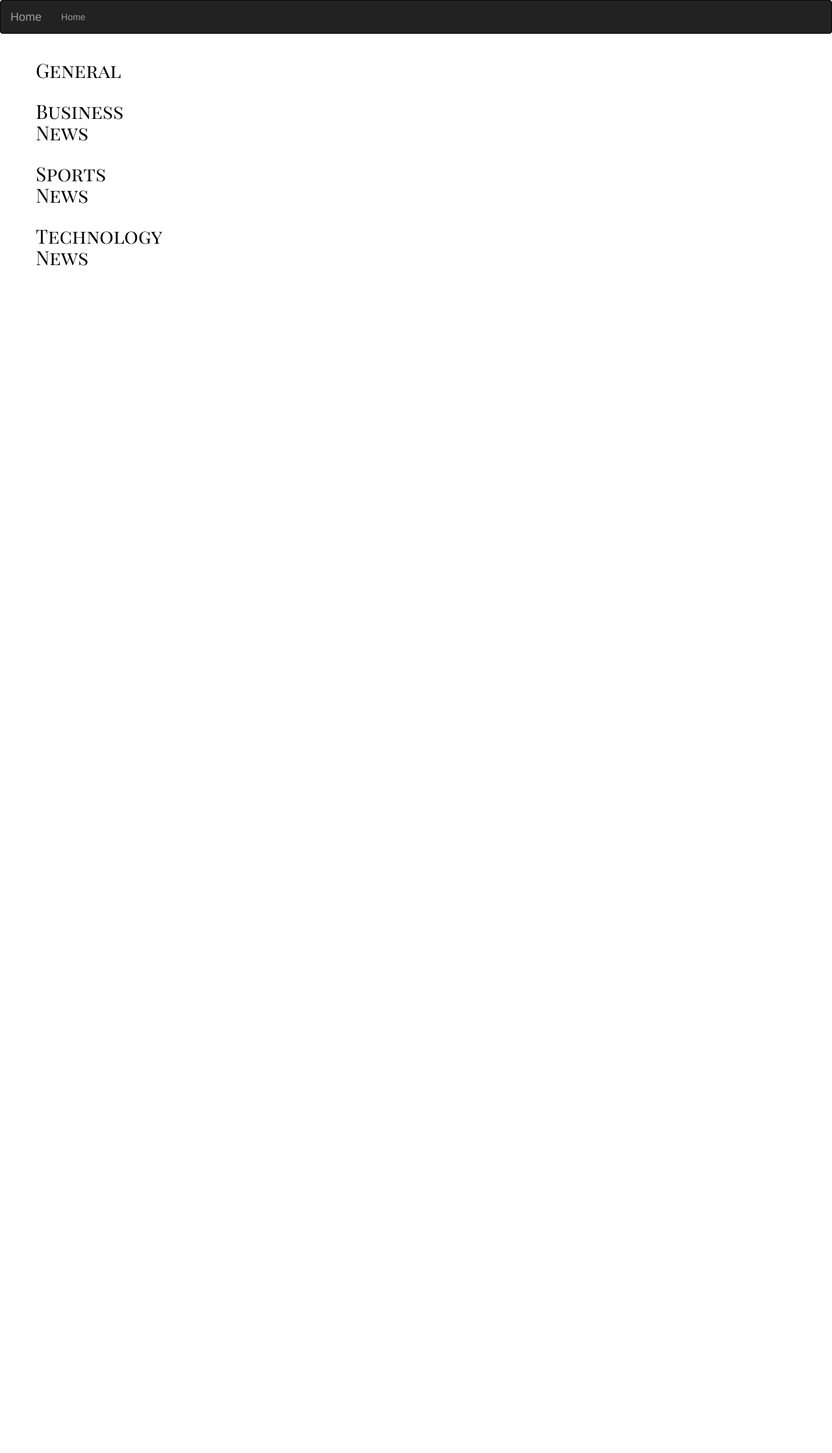
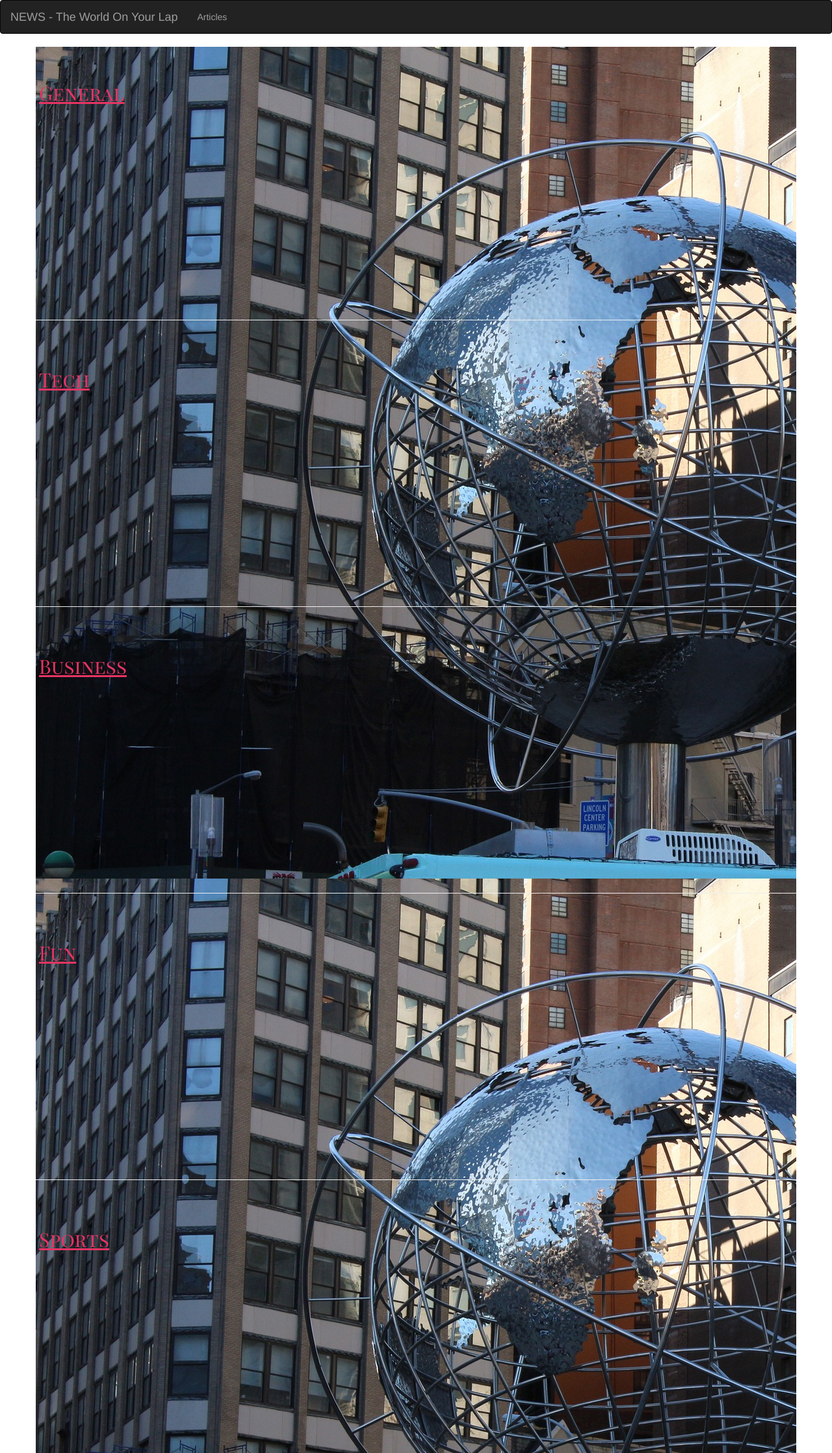
Before and after one commit to nimomaina/News, a Flask app: template app/templates/index.html in a window 1280 px wide. Shown: the whole page at 65% size. Before the commit the page ends 409 px from the top, so only its background shows below. Run offline with Flask 2, Linux system fonts and the light colour scheme; the template is opened without the code that fills it, so the values that code supplies are empty; some libraries are stand-ins or nearby versions; some web fonts are replaced.

Commit message:
Polished the application

```diff
--- a/app/main/views.py
+++ b/app/main/views.py
@@ -10,17 +10,16 @@ def index():
     view root page that returns the index page and its data
     '''
     title = "Home - The World On Your Lap"
-
     all_news = get_news('sports')
     general_news = get_news('general')
     tech_news = get_news('technology')
     bus_news = get_news('business')
-    sci_news = get_news('science')
+    ent_news = get_news('entertainment')
 
     # print(all_news)
 
     return render_template('index.html', title=title, sports=all_news, general=general_news, technology=tech_news,
-                           business=bus_news, science=sci_news)
+                           business=bus_news, entertainment=ent_news)
 
 
 # Views
--- a/app/static/css/index.css
+++ /dev/null
@@ -1,12 +0,0 @@
-h2{
-    font-family: 'Playfair Display SC', serif;
-    color: #000;
-}
-
-.row{
-    font-family: 'Slabo 27px', serif;
-}
-.thumbnail{
-    padding: 5px;
-    background-color: #45050C;
-}
--- /dev/null
+++ b/app/static/css/indexstyle.css
@@ -0,0 +1,27 @@
+h2{
+    font-family: 'Playfair Display SC', serif;
+    color: #E63462;
+    padding-top: 30px;
+    text-decoration: underline;
+}
+
+.row{
+    font-family: 'Slabo 27px', serif;
+}
+.thumbnail{
+    padding: 5px;
+    height: 150px;
+    background-color: #FFF
+    border: none;
+}
+.thumbnail h3{
+    color: #E63462;
+}
+.header{
+    height: 400px;
+    overflow-y: hidden;
+    padding: 5px;
+}
+.container{
+    background-image: url("images/newyork.jpg")
+}
--- a/app/templates/base.html
+++ b/app/templates/base.html
@@ -3,7 +3,7 @@
 {% block styles %}
 {{super()}}
 
-<link href="{{url_for('static',filename='css/index.css')}}" rel="stylesheet">
+<link href="{{url_for('static',filename='css/indexstyle.css')}}" rel="stylesheet">
 <link href="https://fonts.googleapis.com/css?family=family=Slabo+27px" rel="stylesheet">
 <link href="https://fonts.googleapis.com/css?family=Playfair+Display+SC" rel="stylesheet">
 {% endblock %}
--- a/app/templates/index.html
+++ b/app/templates/index.html
@@ -44,7 +44,7 @@
   <!--&lt;!&ndash; end of row &ndash;&gt;-->
 
   <div class="row">
-    <div class="row">
+    <div class="row header">
       <div class="col-md-2">
         <h2>General</h2>
 
@@ -59,7 +59,7 @@
                 <div class="details">
                   <h3>{{all_news.name}}</h3>
                   <p>{{all_news.description | truncate(60)}}</p>
-                  <p><a href="/articles/{{ all_news.id}}">Read {{all_news.name}} Articles</a></p>
+                  <p><a href="/articles/{{ all_news.id}}">View {{all_news.name}} Articles</a></p>
                 </div>
               </div>
             </div>
@@ -71,12 +71,40 @@
 
     </div>
     <!-- end of general row -->
+    <hr>
+
+       <div class="row header">
+      <div class="col-md-2">
+        <h2>Tech</h2>
+      </div>
+      <div class="col-md-10">
+        <div class="grid_container">
+
+          <div class="row">
+            {% for all_news in technology %}
+            <div class="col-md-3">
+              <div class="thumbnail">
+                <div class="details">
+                  <h3>{{all_news.name}}</h3>
+                  <p>{{all_news.description | truncate(60)}}</p>
+                  <p><a href="/articles/{{ all_news.id}}">View {{all_news.name}} Articles</a></p>
+                </div>
+              </div>
+            </div>
+            {% endfor %}
+          </div>
+        </div>
+
+      </div>
+
+    </div>
+    <!-- end of technology -->
+    <hr>
 
 
-
-    <div class="row">
+    <div class="row header">
       <div class="col-md-2">
-        <h2>Business News</h2>
+        <h2>Business</h2>
       </div>
       <div class="col-md-10">
         <div class="grid_container">
@@ -84,12 +112,12 @@
           <div class="row">
 
             {% for all_news in business %}
-            <div class="col-md-2">
+            <div class="col-md-3">
               <div class="thumbnail">
                 <div class="details">
-                  <h4>{{all_news.name}}</h4>
-                  <p>{{all_news.description | truncate(100)}}</p>
-                  <p><a href="/articles/{{ all_news.id}}">Read {{all_news.name}} Articles</a></p>
+                  <h3>{{all_news.name}}</h3>
+                  <p>{{all_news.description | truncate(60)}}</p>
+                  <p><a href="/articles/{{ all_news.id}}">View {{all_news.name}} Articles</a></p>
 
                 </div>
 
@@ -102,23 +130,49 @@
 
     </div>
     <!-- end of business news row -->
+<hr>
+
+     <div class="row header">
+      <div class="col-md-2">
+        <h2>Fun</h2>
+      </div>
+      <div class="col-md-10">
+        <div class="grid_container">
+          <div class="row">
+            {% for all_news in entertainment %}
+            <div class="col-md-3">
+              <div class="thumbnail">
+                <div class="details">
+                  <h3>{{all_news.name}}</h3>
+                  <p>{{all_news.description | truncate(60)}}</p>
+                  <p><a href="/articles/{{ all_news.id}}">View {{all_news.name}} Articles</a></p>
+                </div>
+              </div>
+            </div>
+            {% endfor %}
+          </div>
+        </div>
+      </div>
+
+    </div>
+    <!-- end of fun -->
+    <hr>
 
 
-
-    <div class="row">
+    <div class="row header">
       <div class="col-md-2">
-        <h2>Sports News</h2>
+        <h2>Sports</h2>
       </div>
       <div class="col-md-10">
         <div class="grid_container">
           <div class="row">
             {% for all_news in sports %}
-            <div class="col-md-2">
+            <div class="col-md-3">
               <div class="thumbnail">
                 <div class="details">
-                  <h4>{{all_news.name}}</h4>
-                  <p>{{all_news.description | truncate(100)}}</p>
-                  <p><a href="/articles/{{ all_news.id}}">Read {{all_news.name}} Articles</a></p>
+                  <h3>{{all_news.name}}</h3>
+                  <p>{{all_news.description | truncate(60)}}</p>
+                  <p><a href="/articles/{{ all_news.id}}">View {{all_news.name}} Articles</a></p>
                 </div>
               </div>
             </div>
@@ -133,32 +187,6 @@
 
 
 
-    <div class="row">
-      <div class="col-md-2">
-        <h2>Technology News</h2>
-      </div>
-      <div class="col-md-10">
-        <div class="grid_container">
-
-          <div class="row">
-            {% for all_news in technology %}
-            <div class="col-md-2">
-              <div class="thumbnail">
-                <div class="details">
-                  <h4>{{all_news.name}}</h4>
-                  <p>{{all_news.description | truncate(100)}}</p>
-                  <p><a href="/articles/{{ all_news.id}}">Read {{all_news.name}} Articles</a></p>
-                </div>
-              </div>
-            </div>
-            {% endfor %}
-          </div>
-        </div>
-
-      </div>
-
-    </div>
-    <!-- end of technology -->
 
 
     <!--<div class="col-md-3">-->
--- a/app/templates/navbar.html
+++ b/app/templates/navbar.html
@@ -7,11 +7,11 @@
                   <span class="icon-bar"></span>
                   <span class="icon-bar"></span>
                 </button>
-                <a class="navbar-brand" href="/"> Home </a>
+                <a class="navbar-brand" href="/"> NEWS - The World On Your Lap</a>
             </div>
             <div class="navbar-collapse collapse">
                 <ul class="nav navbar-nav">
-                    <li><a href="/">Home</a></li>
+                    <li><a href="/articles/abc-news">Articles</a></li>
             </div>
 
         </div>
```
Also changed, not shown: app/templates/articles.html (+11 -7 lines), app/static/images/bbc.jpg (renamed from images/bbc.jpg), app/static/images/clock.jpg (renamed from images/clock.jpg), app/static/images/cnn.png (renamed from images/cnn.png), app/static/images/newyork.jpg (renamed from images/newyork.jpg).
